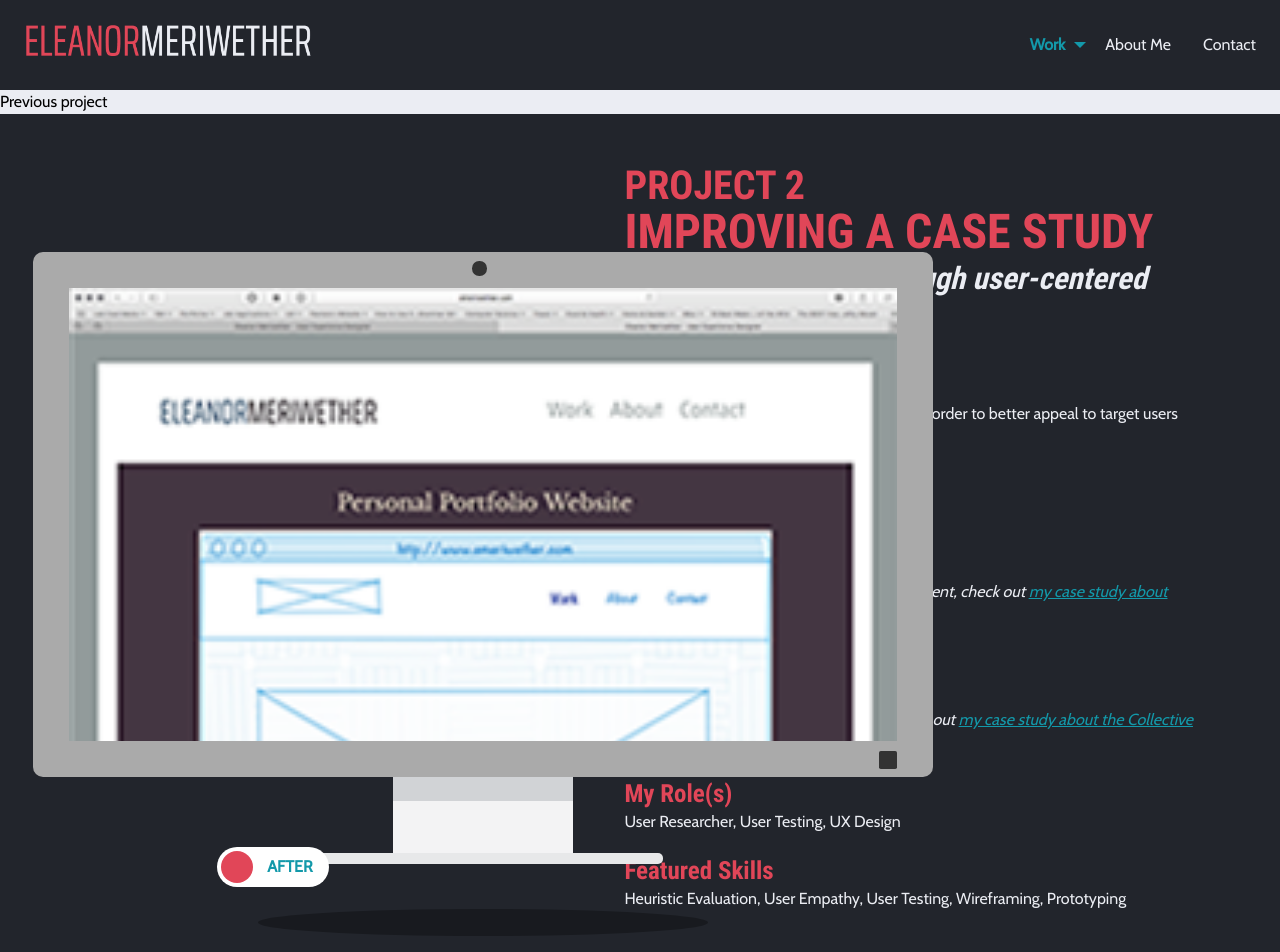
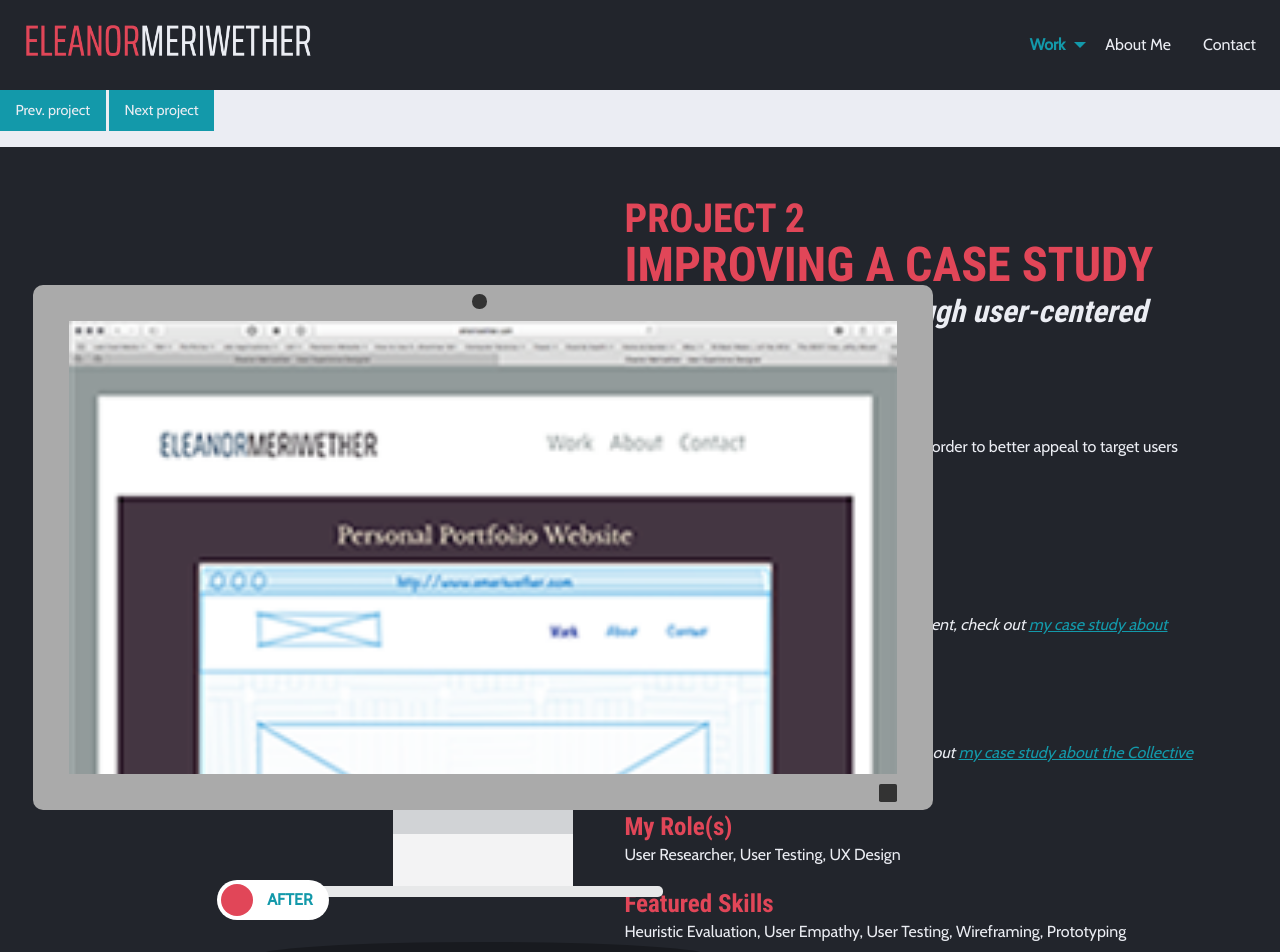
Before and after one commit to emeriwether/emeriwether.github.io, a Jekyll site: the page built from project.html, in a window 1280 px wide. Shown: the top 952 px of the page. Built offline with Jekyll 4.4.1, drawn with Linux system fonts in a browser that asks for light colours.

Commit message:
update proj nav above header

```diff
--- a/project.html
+++ b/project.html
@@ -7,7 +7,10 @@ description: "Details about a UX project that I did to improve the case studies
 css: /css2/project.css
 ---
 
-<nav class="cell projectNav"><button href="/projectA.html">Previous project</button></nav>
+<nav class="cell projectNav">
+    <button class="button" href="/projectA.html">Prev. project</button>
+    <button class="button" href="/projectC.html">Next project</button>
+</nav>
 
 <!-- BEGIN HEADER -->
 <header class="grid-container-padded">
```
